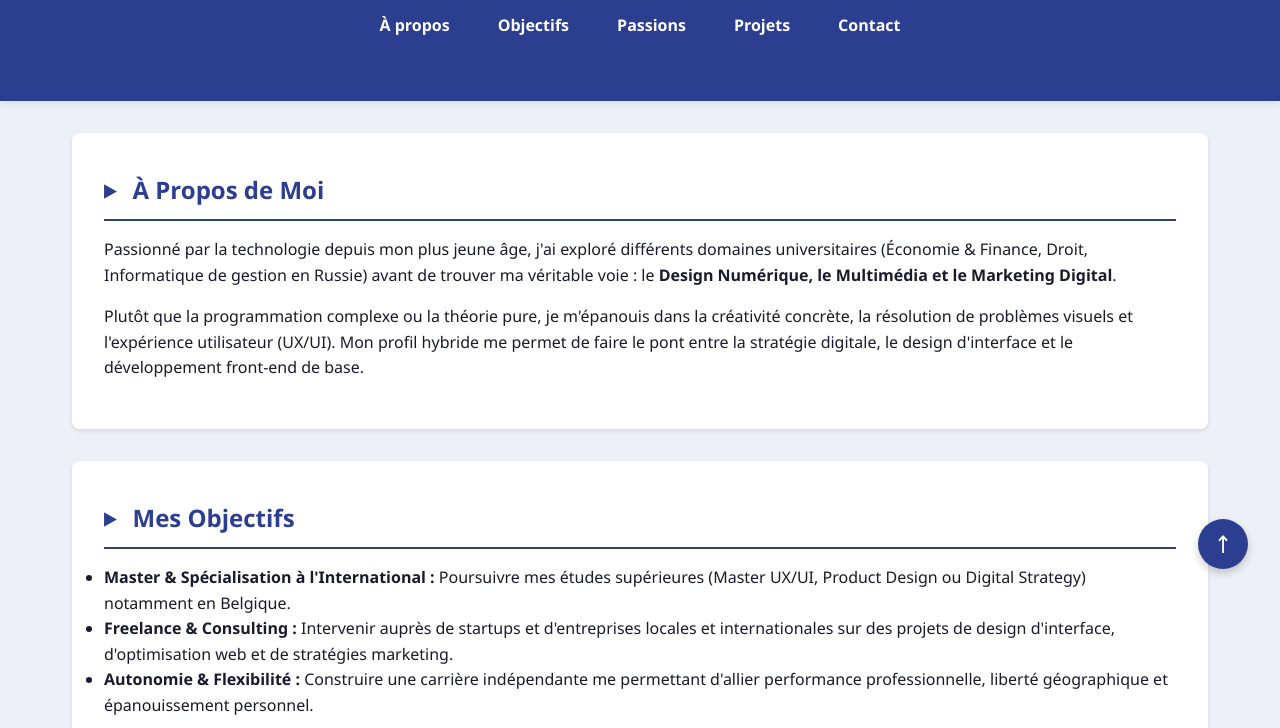
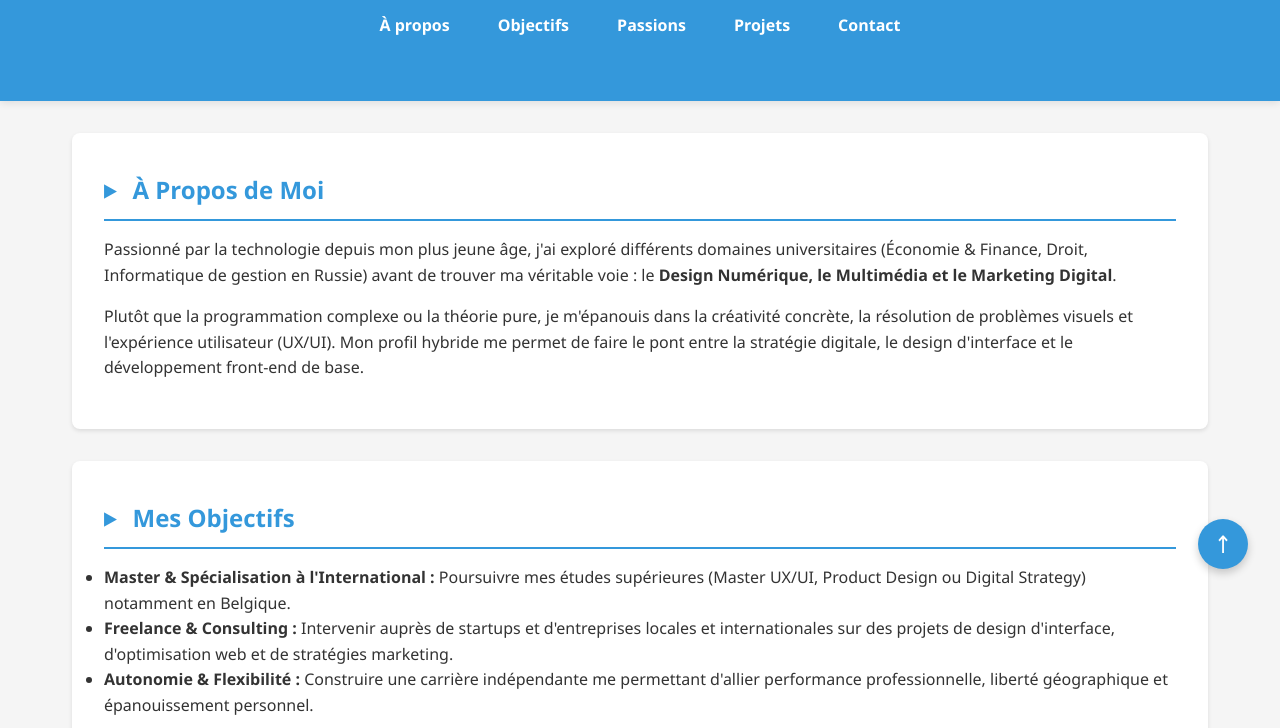
Before and after one commit to seyramdnh/gd-110-Webdesign, a plain HTML site: page index.html in a window 1280 px wide. Shown: the part 199-927 px from the top of the page. Drawn offline with Linux system fonts and the light colour scheme.

Commit message:
Exercice variables CSS : thème Océan

```diff
--- a/style.css
+++ b/style.css
@@ -1,17 +1,10 @@
 /* ===== VARIABLES CSS ===== */
 :root {
-  /* ----- THÈME ACTIF : FORÊT ----- */
-     --couleur-primaire: #2c3e8f;
-  --couleur-secondaire: #8e44ad;
-  --couleur-fond: #eef0f8;
-  --couleur-texte: #1a1a2e;
-
-  /* ----- THÈME OCÉAN (désactivé) -----
-  --couleur-primaire: #3498db;
+  /* ----- THÈME ACTIF : OCÉAN ----- */
+       --couleur-primaire: #3498db;
   --couleur-secondaire: #2ecc71;
   --couleur-fond: #f5f5f5;
   --couleur-texte: #333333;
-  */
 
   --couleur-blanc: #ffffff;
 
```
